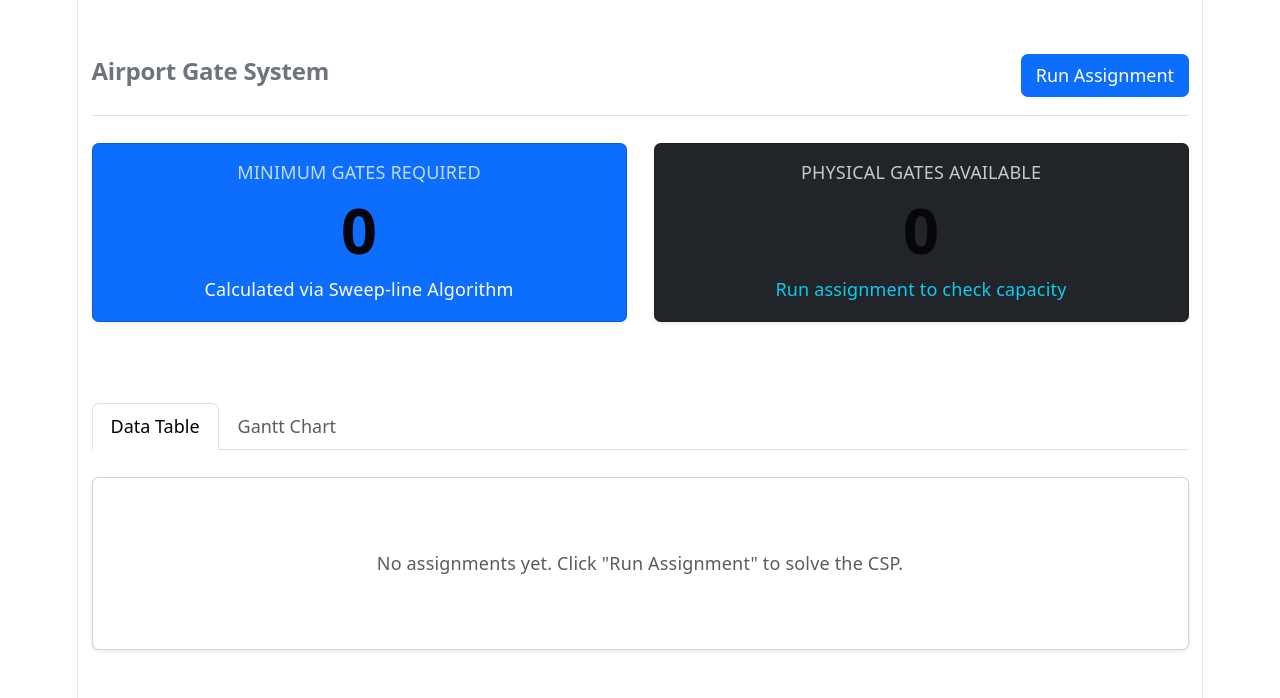
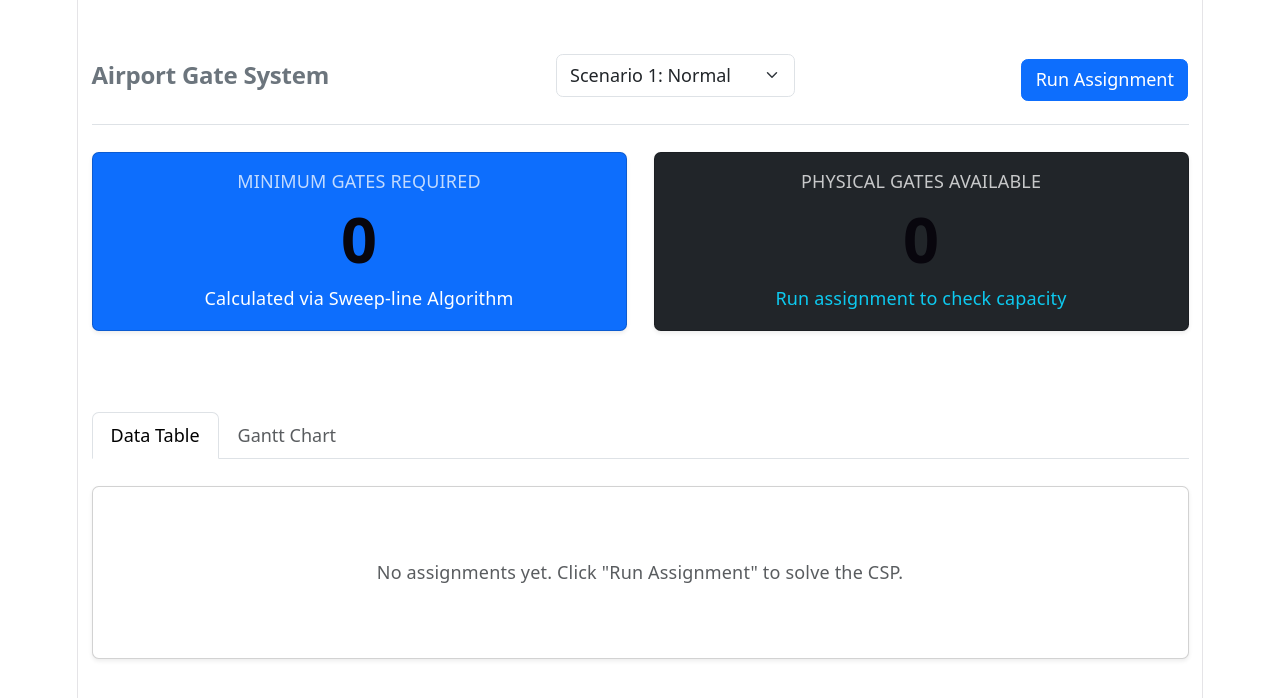
Before and after one commit to Amajaad/Flight-CSP-program, a React (Vite) app in the folder frontend/: page / in a window 1280 px wide. Shown: the top 698 px of the page. Built offline with nearby package versions, Linux system fonts and the light colour scheme.

Commit message:
added multible datatables

```diff
--- a/frontend/src/App.jsx
+++ b/frontend/src/App.jsx
@@ -1,5 +1,7 @@
 import React, { useState } from "react";
 import { Chart } from "react-google-charts";
+
+
 
 function App() {
   const [assignments, setAssignments] = useState([]);
@@ -7,6 +9,10 @@ function App() {
   const [totalGates, setTotalGates] = useState(0);
   const [loading, setLoading] = useState(false);
   const [activeTab, setActiveTab] = useState("table");
+  const [selectedScenario, setSelectedScenario] = useState("airport_data.json");
+
+
+
 
   const getDynamicColor = (str) => {
     let hash = 0;
@@ -27,7 +33,7 @@ function App() {
   const handleSolve = async () => {
     setLoading(true);
     try {
-      const response = await fetch("http://localhost:8000/solve");
+      const response = await fetch(`http://localhost:8000/solve?scenario=${selectedScenario}`);
 
       if (!response.ok) {
         let errBody = {};
@@ -93,8 +99,25 @@ function App() {
 
   return (
     <div className="container-fluid py-5 overflow-hidden">
-      <div className="d-flex justify-content-between align-items-center mb-4 border-bottom pb-3">
-        <h2 className="fw-bold text-secondary">Airport Gate System</h2>
+      <div className="d-flex flex-column flex-md-row justify-content-between align-items-center mb-4 border-bottom pb-3">
+        <h2 className="fw-bold text-secondary mb-2">Airport Gate System</h2>
+        <section>
+          <div className="d-flex gap-3 align-items-center mb-2">
+                    {/* Scenario Selector */}
+                    <select
+                      className="form-select w-auto"
+                      value={selectedScenario}
+                      onChange={(e) => setSelectedScenario(e.target.value)}
+                    >
+                      <option value="airport_data.json">Scenario 1: Normal</option>
+                      <option value="airport_data_2.json">Scenario 2: Peak</option>
+                      <option value="airport_data_3.json">Scenario 3: Restricted</option>
+                    </select>
+
+
+                  </div>
+
+        </section>
         <button
           className="btn btn-primary"
           onClick={handleSolve}
```
Also changed, not shown: 1 other file (tests, documents, lock files or other folders).
